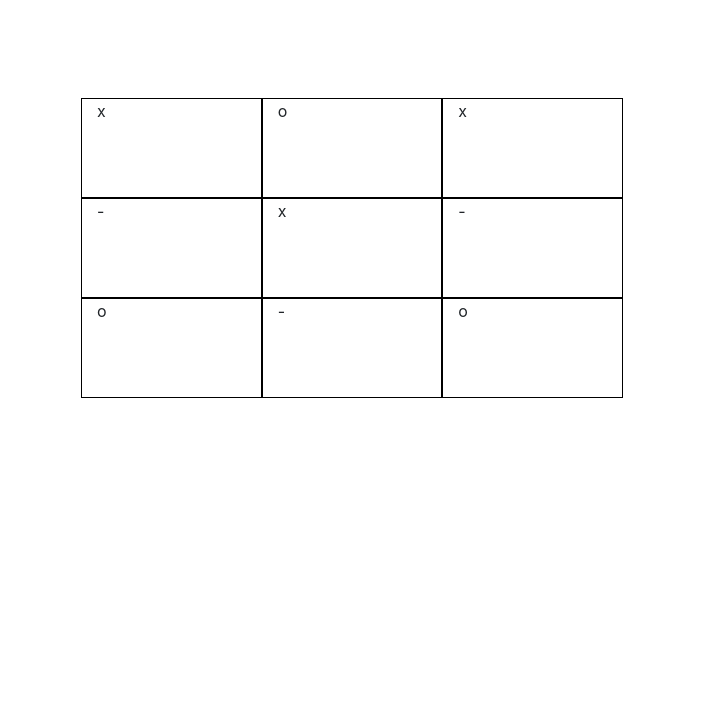
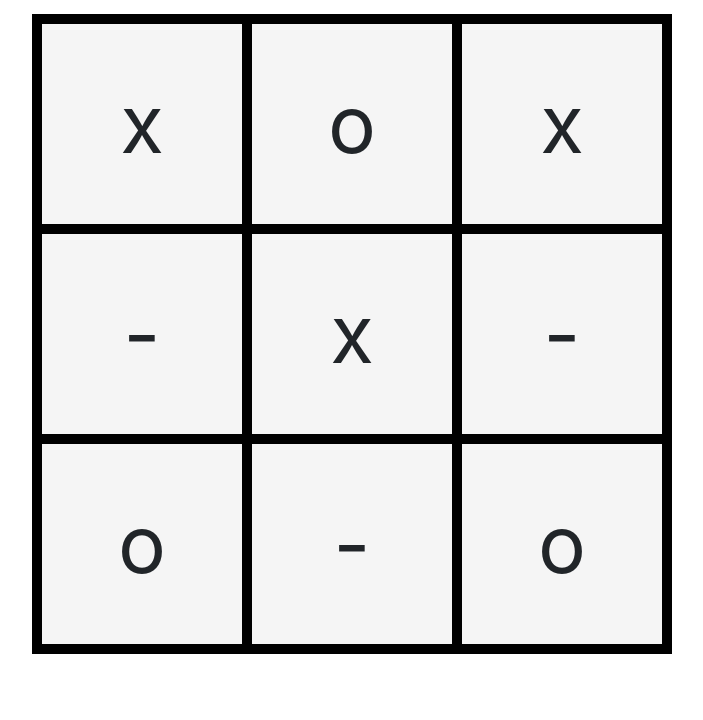
Before and after one commit to SunnyAsar/js-tic-tac-toe, a plain HTML site: page index.html in a window 1280 px wide. Shown: the part 80-800 px from the top of the page, without its empty margins (288-991 px from the left). Drawn offline with nearby package versions, Linux system fonts and the light colour scheme.

Commit message:
[add] Gameboard styles

```diff
--- a/assets/styles/main.css
+++ b/assets/styles/main.css
@@ -1,11 +1,26 @@
+h1 {
+  font-weight: bold;
+}
 
-.game-board{
- max-width: 40%;
- margin: auto;
-margin-top: 10%;
+.game-board {
+  margin: auto;
+  width: 640px;
+  padding: 10px;
+  margin-top: 30px;
+  display: grid;
+  grid-template-rows: repeat(3, 200px);
+  grid-template-columns: repeat(3, 200px);
+  justify-content: center;
+  justify-items: stretch;
+  grid-gap: 10px;
+  background-color: black;
 }
-.cell{
-  border: 1px solid black;
-  height: 100px;
-  width: 70px;
+
+.cell {
+  display: flex;
+  justify-content: center;
+  align-items: center;
+  background-color: whitesmoke;
+  font-size: 5rem;
+  cursor: pointer;
 }
--- a/index.html
+++ b/index.html
@@ -1,37 +1,33 @@
 <!DOCTYPE html>
 <html lang="en">
+
 <head>
   <meta charset="UTF-8">
   <meta name="viewport" content="width=device-width, initial-scale=1.0">
   <meta http-equiv="X-UA-Compatible" content="ie=edge">
   <link rel="stylesheet" href="https://stackpath.bootstrapcdn.com/bootstrap/4.3.1/css/bootstrap.min.css">
-  <link rel="stylesheet" href="https://stackpath.bootstrapcdn.com/bootstrap/4.3.1/js/bootstrap.min.js">
   <link rel="stylesheet" href="assets/styles/main.css">
   <title>Tic Tac Toe</title>
 </head>
+
 <body>
-  <h3 class="container well text-center mt-3"> Game On !</h3>
+  <h1 class="container well text-center mt-3"> Game On !</h1>
 
   <div class="game-board">
-      <div class="row">
-          <div class="col-4 cell" id="cell-0" onclick="GameBoard.play(0)"></div>
-          <div class="col-4 cell" id="cell-1" onclick="GameBoard.play(1)"></div>
-          <div class="col-4 cell" id="cell-2" onclick="GameBoard.play(2)"></div>
-        </div>
+    <div class="cell" id="cell-0" onclick="GameBoard.play(0)"></div>
+    <div class="cell" id="cell-1" onclick="GameBoard.play(1)"></div>
+    <div class="cell" id="cell-2" onclick="GameBoard.play(2)"></div>
 
-        <div class="row">
-            <div class="col-4 cell" id="cell-3" onclick="GameBoard.play(3)"></div>
-            <div class="col-4 cell" id="cell-4" onclick="GameBoard.play(4)"></div>
-            <div class="col-4 cell" id="cell-5" onclick="GameBoard.play(5)"></div>
-        </div>
+    <div class="cell" id="cell-3" onclick="GameBoard.play(3)"></div>
+    <div class="cell" id="cell-4" onclick="GameBoard.play(4)"></div>
+    <div class="cell" id="cell-5" onclick="GameBoard.play(5)"></div>
 
-        <div class="row">
-            <div class="col-4 cell" id="cell-6" onclick="GameBoard.play(6)"></div>
-            <div class="col-4 cell" id="cell-7" onclick="GameBoard.play(7)"></div>
-            <div class="col-4 cell" id="cell-8" onclick="GameBoard.play(8)"></div>
-        </div>
+    <div class="cell" id="cell-6" onclick="GameBoard.play(6)"></div>
+    <div class="cell" id="cell-7" onclick="GameBoard.play(7)"></div>
+    <div class="cell" id="cell-8" onclick="GameBoard.play(8)"></div>
   </div>
 
   <script src="assets/js/main.js"></script>
 </body>
+
 </html>
```
